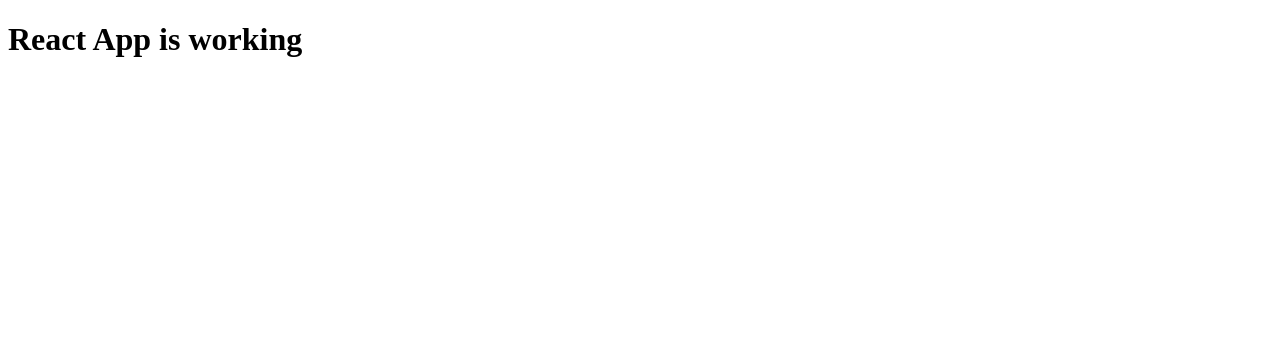
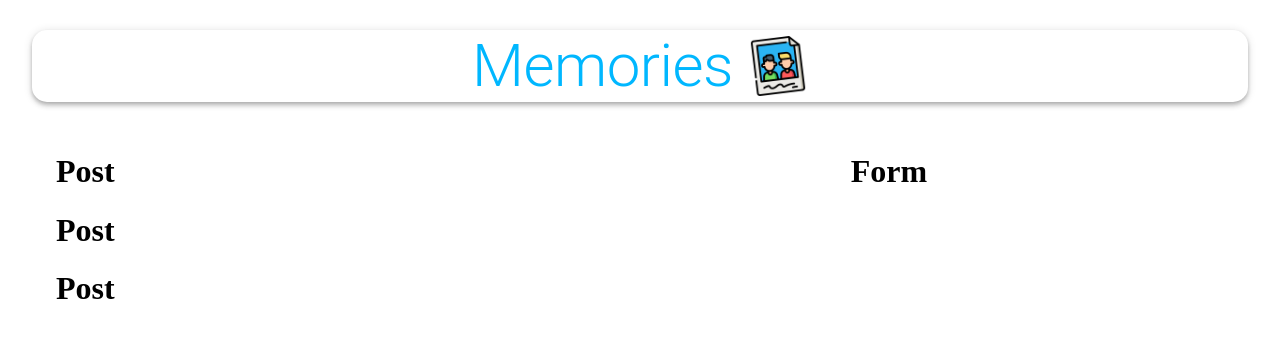
Before and after one commit to xXoM93aRXx/memories-mern-stack, a React (Create React App) app in the folder client/: page / in a window 1280 px wide. Shown: the top 338 px of the page. Built offline with nearby package versions, Linux system fonts and the light colour scheme.

Commit message:
Created components and styling - Starting creating Api and Redux boilerplate

```diff
--- a/client/src/App.js
+++ b/client/src/App.js
@@ -1,7 +1,43 @@
 import React from "react";
-
+import { Container, AppBar, Typography, Grid, Grow } from "@material-ui/core";
+import memories from "./images/memories.png";
+import Posts from "./components/Posts/Posts";
+import Form from "./components/Form/Form";
+import useStyles from "./styles";
 const App = () => {
-  return <h1>React App is working</h1>;
+  const classes = useStyles();
+  return (
+    <Container maxWidth="lg">
+      <AppBar className={classes.appBar} position="static" color="inherit">
+        <Typography className={classes.heading} variant="h2" align="center">
+          Memories
+        </Typography>
+        <img
+          className={classes.image}
+          src={memories}
+          alt="memories"
+          height="60"
+        />
+      </AppBar>
+      <Grow in>
+        <Container>
+          <Grid
+            container
+            justify="space-between"
+            alignItems="stretch"
+            spacing={3}
+          >
+            <Grid item xs={12} sm={7}>
+              <Posts />
+            </Grid>
+            <Grid item xs={12} sm={4}>
+              <Form />
+            </Grid>
+          </Grid>
+        </Container>
+      </Grow>
+    </Container>
+  );
 };
 
 export default App;
--- /dev/null
+++ b/client/src/components/Form/Form.js
@@ -0,0 +1,7 @@
+import React from "react";
+
+const Form = () => {
+  return <h1>Form</h1>;
+};
+
+export default Form;
--- /dev/null
+++ b/client/src/components/Form/styles.js
@@ -0,0 +1,24 @@
+import { makeStyles } from "@material-ui/core/styles";
+
+export default makeStyles((theme) => ({
+  root: {
+    "& .MuiTextField-root": {
+      margin: theme.spacing(1),
+    },
+  },
+  paper: {
+    padding: theme.spacing(2),
+  },
+  form: {
+    display: "flex",
+    flexWrap: "wrap",
+    justifyContent: "center",
+  },
+  fileInput: {
+    width: "97%",
+    margin: "10px 0",
+  },
+  buttonSubmit: {
+    marginBottom: 10,
+  },
+}));
--- /dev/null
+++ b/client/src/components/Posts/Post/Post.js
@@ -0,0 +1,5 @@
+import React from "react";
+const Post = () => {
+  return <h1>Post</h1>;
+};
+export default Post;
--- /dev/null
+++ b/client/src/components/Posts/Post/styles.js
@@ -0,0 +1,52 @@
+import { makeStyles } from "@material-ui/core/styles";
+
+export default makeStyles({
+  media: {
+    height: 0,
+    paddingTop: "56.25%",
+    backgroundColor: "rgba(0, 0, 0, 0.5)",
+    backgroundBlendMode: "darken",
+  },
+  border: {
+    border: "solid",
+  },
+  fullHeightCard: {
+    height: "100%",
+  },
+  card: {
+    display: "flex",
+    flexDirection: "column",
+    justifyContent: "space-between",
+    borderRadius: "15px",
+    height: "100%",
+    position: "relative",
+  },
+  overlay: {
+    position: "absolute",
+    top: "20px",
+    left: "20px",
+    color: "white",
+  },
+  overlay2: {
+    position: "absolute",
+    top: "20px",
+    right: "20px",
+    color: "white",
+  },
+  grid: {
+    display: "flex",
+  },
+  details: {
+    display: "flex",
+    justifyContent: "space-between",
+    margin: "20px",
+  },
+  title: {
+    padding: "0 16px",
+  },
+  cardActions: {
+    padding: "0 16px 8px 16px",
+    display: "flex",
+    justifyContent: "space-between",
+  },
+});
--- /dev/null
+++ b/client/src/components/Posts/Posts.js
@@ -0,0 +1,12 @@
+import React from "react";
+import Post from "./Post/Post";
+const Posts = () => {
+  return (
+    <>
+      <Post />
+      <Post />
+      <Post />
+    </>
+  );
+};
+export default Posts;
--- /dev/null
+++ b/client/src/components/Posts/styles.js
@@ -0,0 +1,14 @@
+import { makeStyles } from "@material-ui/core/styles";
+
+export default makeStyles((theme) => ({
+  mainContainer: {
+    display: "flex",
+    alignItems: "center",
+  },
+  smMargin: {
+    margin: theme.spacing(1),
+  },
+  actionDiv: {
+    textAlign: "center",
+  },
+}));
--- /dev/null
+++ b/client/src/styles.js
@@ -0,0 +1,18 @@
+import { makeStyles } from "@material-ui/core/styles";
+
+export default makeStyles({
+  appBar: {
+    borderRadius: 15,
+    margin: "30px 0",
+    display: "flex",
+    flexDirection: "row",
+    justifyContent: "center",
+    alignItems: "center",
+  },
+  heading: {
+    color: "rgba(0,183,255, 1)",
+  },
+  image: {
+    marginLeft: "15px",
+  },
+});
```
Also changed, not shown: client/src/images/memories.png (added).
